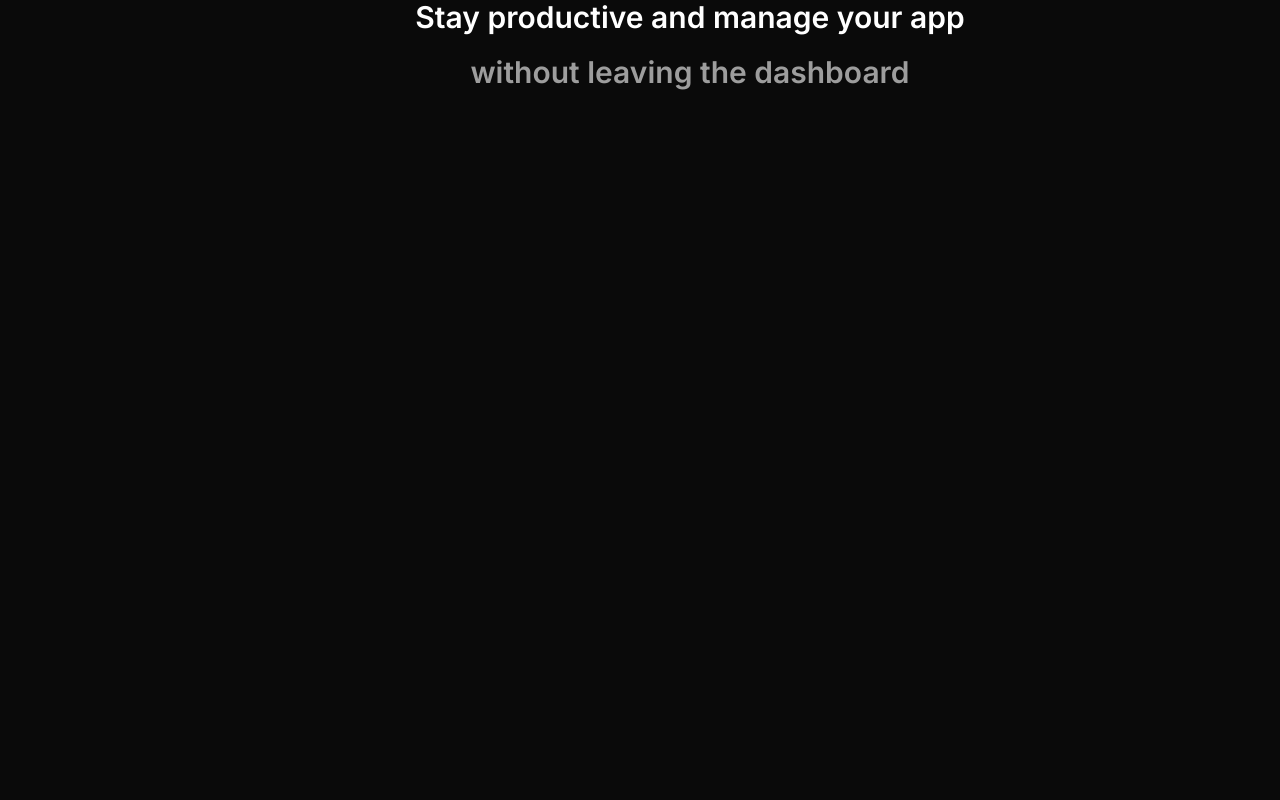
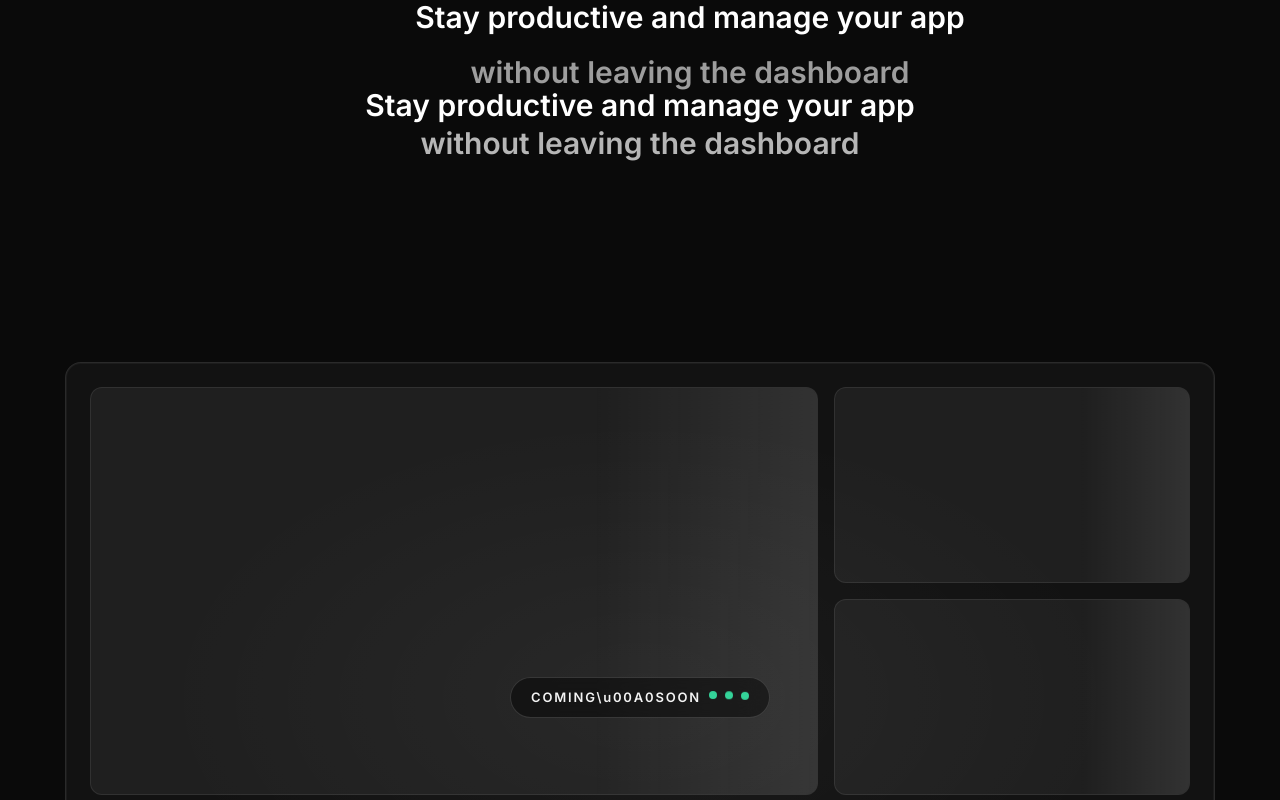
Before and after one commit to withNoclout/nextxo-v2, a React (Vite) app: page / in a window 1280 px wide. Shown: the part 4180-4980 px from the top of the page. Built offline with nearby package versions, Linux system fonts and the light colour scheme; the HTML template or start-up script is replaced by a standard one; a web font is replaced by a local one.

Commit message:
StayProductive: add ComingSoonDashboard + skeleton shimmer utilities; render on Landing

```diff
--- /dev/null
+++ b/src/components/ComingSoonDashboard.tsx
@@ -0,0 +1,42 @@
+export default function ComingSoonDashboard() {
+  return (
+    <div className="mt-[200px] flex justify-center">
+      <div
+        className="
+          relative w-[1150px] h-[670px]
+          rounded-2xl border border-white/10 bg-white/[.035]
+          shadow-[inset_0_0_0_1px_rgba(255,255,255,0.04)]
+          overflow-hidden
+        "
+      >
+        {/* subtle grid tint */}
+        <div className="pointer-events-none absolute inset-0 [background:radial-gradient(60%_60%_at_50%_50%,rgba(255,255,255,.04),transparent_70%)]" />
+
+        {/* Fake dashboard layout */}
+        <div className="absolute inset-0 p-6 grid grid-cols-12 grid-rows-6 gap-4">
+          {/* big chart */}
+          <div className="col-span-8 row-span-4 skeleton rounded-xl" />
+          {/* side widgets */}
+          <div className="col-span-4 row-span-2 skeleton rounded-xl" />
+          <div className="col-span-4 row-span-2 skeleton rounded-xl" />
+          {/* lower widgets */}
+          <div className="col-span-4 row-span-2 skeleton rounded-xl" />
+          <div className="col-span-4 row-span-2 skeleton rounded-xl" />
+          <div className="col-span-4 row-span-2 skeleton rounded-xl" />
+        </div>
+
+        {/* COMING SOON overlay */}
+        <div className="absolute inset-0 flex items-center justify-center">
+          <div className="flex items-center gap-2 px-5 py-2.5 rounded-full border border-white/15 bg-black/45 backdrop-blur-md">
+            <span className="text-[13px] tracking-[0.14em] font-semibold text-white/95">
+              COMING\u00A0SOON
+            </span>
+            <span className="inline-block h-2 w-2 rounded-full bg-emerald-400 animate-bounce" />
+            <span className="inline-block h-2 w-2 rounded-full bg-emerald-400 animate-bounce [animation-delay:.15s]" />
+            <span className="inline-block h-2 w-2 rounded-full bg-emerald-400 animate-bounce [animation-delay:.3s]" />
+          </div>
+        </div>
+      </div>
+    </div>
+  )
+}
--- /dev/null
+++ b/src/components/StayProductive.tsx
@@ -0,0 +1,16 @@
+import ComingSoonDashboard from './ComingSoonDashboard'
+
+export default function StayProductive() {
+  return (
+    <section className="mx-auto max-w-[1385px] px-6 text-center">
+      <h2 className="text-[30px] leading-tight font-semibold text-white">
+        Stay productive and manage your app
+        <br />
+        <span className="text-white/70">without leaving the dashboard</span>
+      </h2>
+
+      {/* 200px below the text */}
+      <ComingSoonDashboard />
+    </section>
+  )
+}
--- a/src/index.css
+++ b/src/index.css
@@ -311,3 +311,24 @@ body {
 .ticker:hover .brand-track {
   animation-play-state: paused;
 }
+
+/* --- Shimmer skeleton utility --- */
+@keyframes shimmer {
+  0%   { transform: translateX(-100%); }
+  100% { transform: translateX(100%); }
+}
+
+.skeleton {
+  position: relative;
+  background: rgba(255,255,255,.06);
+  border: 1px solid rgba(255,255,255,.08);
+  overflow: hidden;
+}
+.skeleton::after {
+  content: "";
+  position: absolute;
+  inset: 0;
+  background: linear-gradient(90deg, transparent, rgba(255,255,255,.14), transparent);
+  transform: translateX(-100%);
+  animation: shimmer 1.8s linear infinite;
+}
--- a/src/pages/Landing.tsx
+++ b/src/pages/Landing.tsx
@@ -9,6 +9,7 @@ import { CommunityWithHalfFade } from '../ui/CommunityWithHalfFade'
 import { ScrollingABGrid } from '../ui/ScrollingABGrid'
 import Layout from '../ui/Layout'
 import { Hero } from '../ui/Hero'
+import StayProductive from '../components/StayProductive'
 
 export default function Landing() {
   return (
@@ -27,6 +28,8 @@ export default function Landing() {
   <TemplatesGrid />
   {/* Dashboard heading sits 150px under the templates grid */}
   <DashboardHeading />
+  {/* Stay Productive panel */}
+  <StayProductive />
       {/* Community + Half Fade wrapper with scrolling section as child */}
       <CommunityWithHalfFade>
         <ScrollingABGrid />
```
Also changed, not shown: 1 other file (tests, documents, lock files or other folders).
